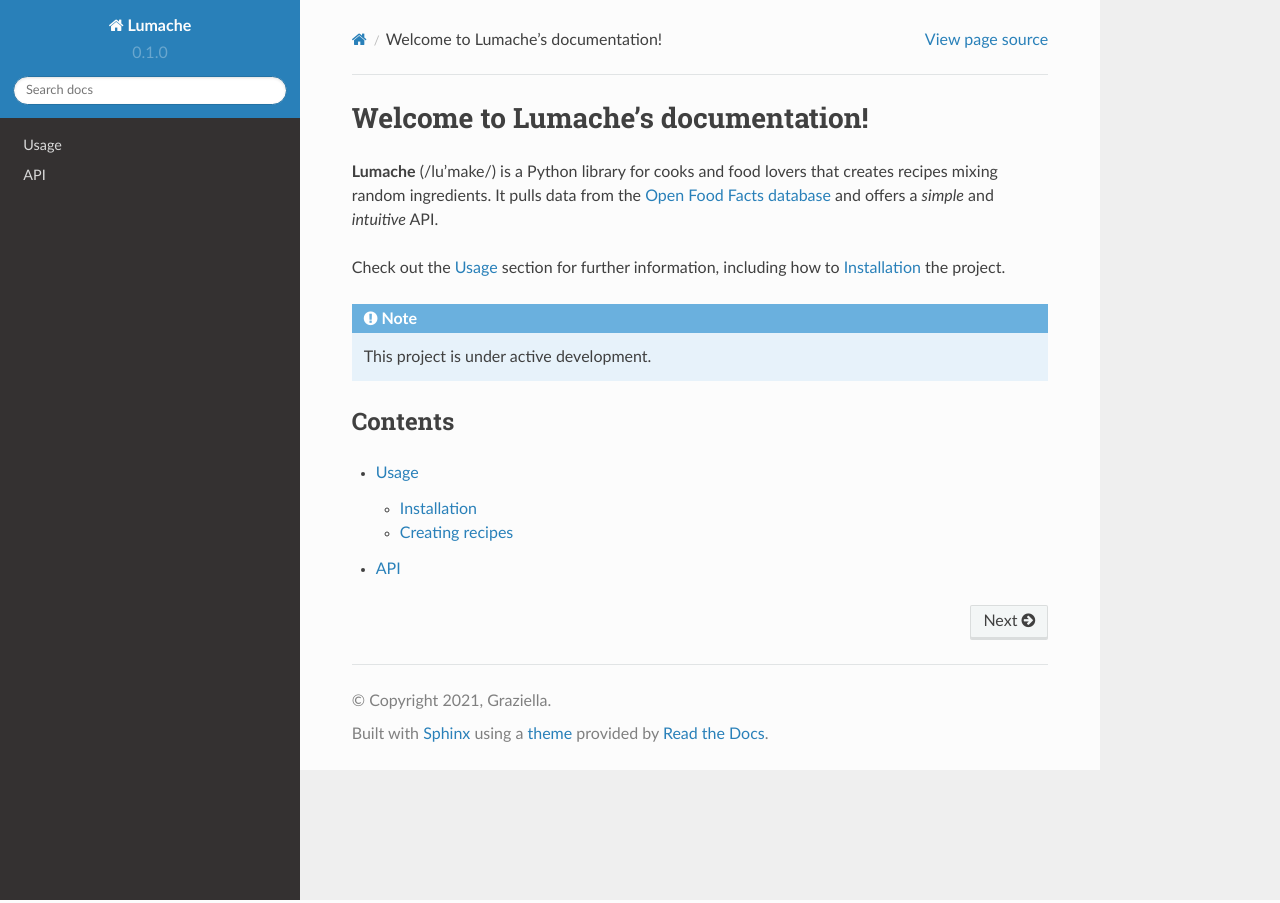
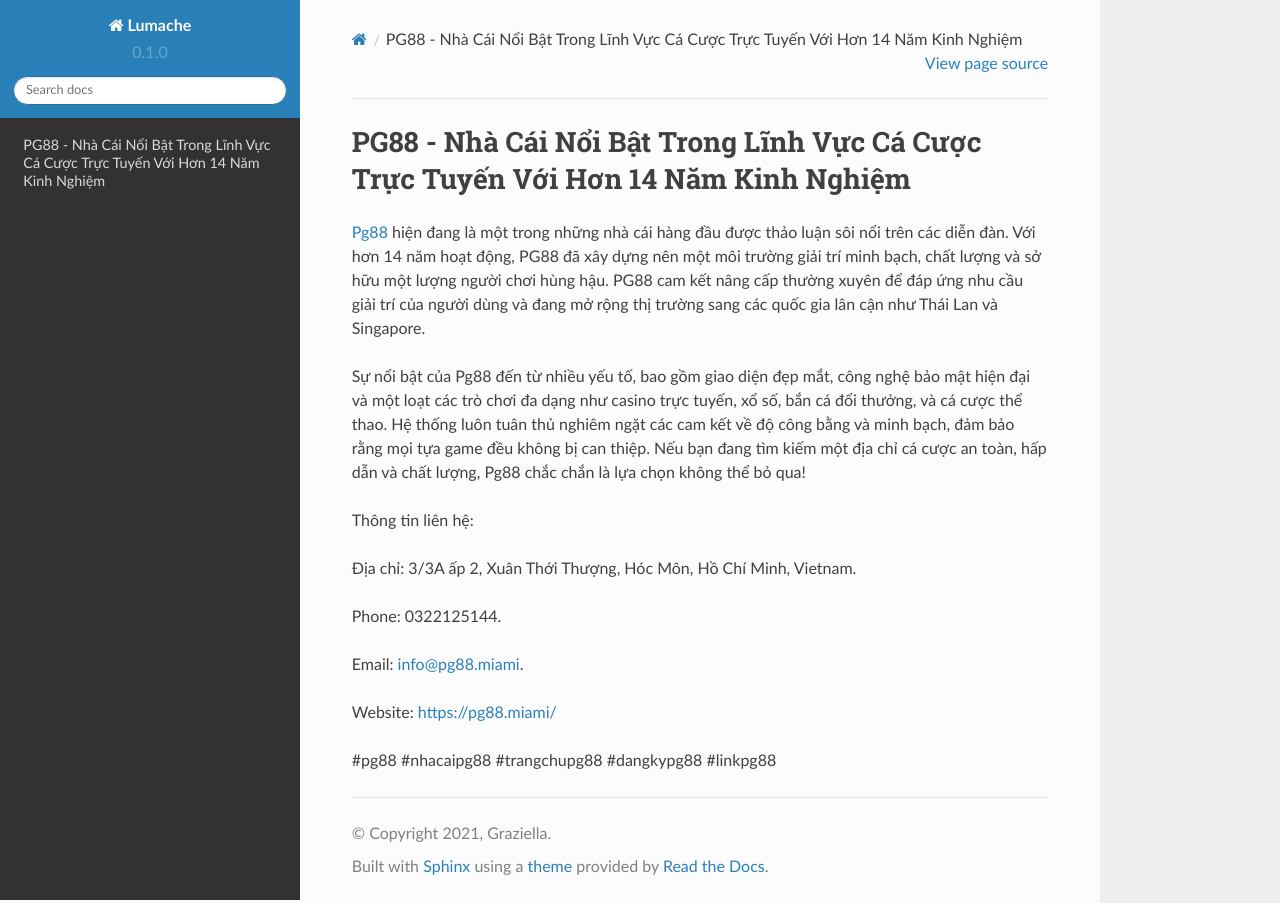
Before and after one commit to vanthanhtuan2022/pg88miami, a Sphinx documentation site: the page built from docs/source/index.rst, in a window 1280 px wide. Built offline with Sphinx 7.4.7 and the Read the Docs theme 2.0.0, drawn with Linux system fonts in a browser that asks for light colours.

Commit message:
Update index.rst

```diff
--- a/docs/source/index.rst
+++ b/docs/source/index.rst
@@ -1,22 +1,18 @@
-Welcome to Lumache's documentation!
+PG88 - Nhà Cái Nổi Bật Trong Lĩnh Vực Cá Cược Trực Tuyến Với Hơn 14 Năm Kinh Nghiệm
 ===================================
 
-**Lumache** (/lu'make/) is a Python library for cooks and food lovers
-that creates recipes mixing random ingredients.
-It pulls data from the `Open Food Facts database <https://world.openfoodfacts.org/>`_
-and offers a *simple* and *intuitive* API.
+`Pg88 <https://pg88.miami/>`_ hiện đang là một trong những nhà cái hàng đầu được thảo luận sôi nổi trên các diễn đàn. Với hơn 14 năm hoạt động, PG88 đã xây dựng nên một môi trường giải trí minh bạch, chất lượng và sở hữu một lượng người chơi hùng hậu. PG88 cam kết nâng cấp thường xuyên để đáp ứng nhu cầu giải trí của người dùng và đang mở rộng thị trường sang các quốc gia lân cận như Thái Lan và Singapore.
 
-Check out the :doc:`usage` section for further information, including
-how to :ref:`installation` the project.
+Sự nổi bật của Pg88 đến từ nhiều yếu tố, bao gồm giao diện đẹp mắt, công nghệ bảo mật hiện đại và một loạt các trò chơi đa dạng như casino trực tuyến, xổ số, bắn cá đổi thưởng, và cá cược thể thao. Hệ thống luôn tuân thủ nghiêm ngặt các cam kết về độ công bằng và minh bạch, đảm bảo rằng mọi tựa game đều không bị can thiệp. Nếu bạn đang tìm kiếm một địa chỉ cá cược an toàn, hấp dẫn và chất lượng, Pg88 chắc chắn là lựa chọn không thể bỏ qua!
 
-.. note::
+Thông tin liên hệ:
 
-   This project is under active development.
+Địa chỉ: 3/3A ấp 2, Xuân Thới Thượng, Hóc Môn, Hồ Chí Minh, Vietnam.
 
-Contents
---------
+Phone: 0322125144.
 
-.. toctree::
+Email: info@pg88.miami.
 
-   usage
-   api
+Website: https://pg88.miami/
+
+#pg88 #nhacaipg88 #trangchupg88 #dangkypg88 #linkpg88
```
